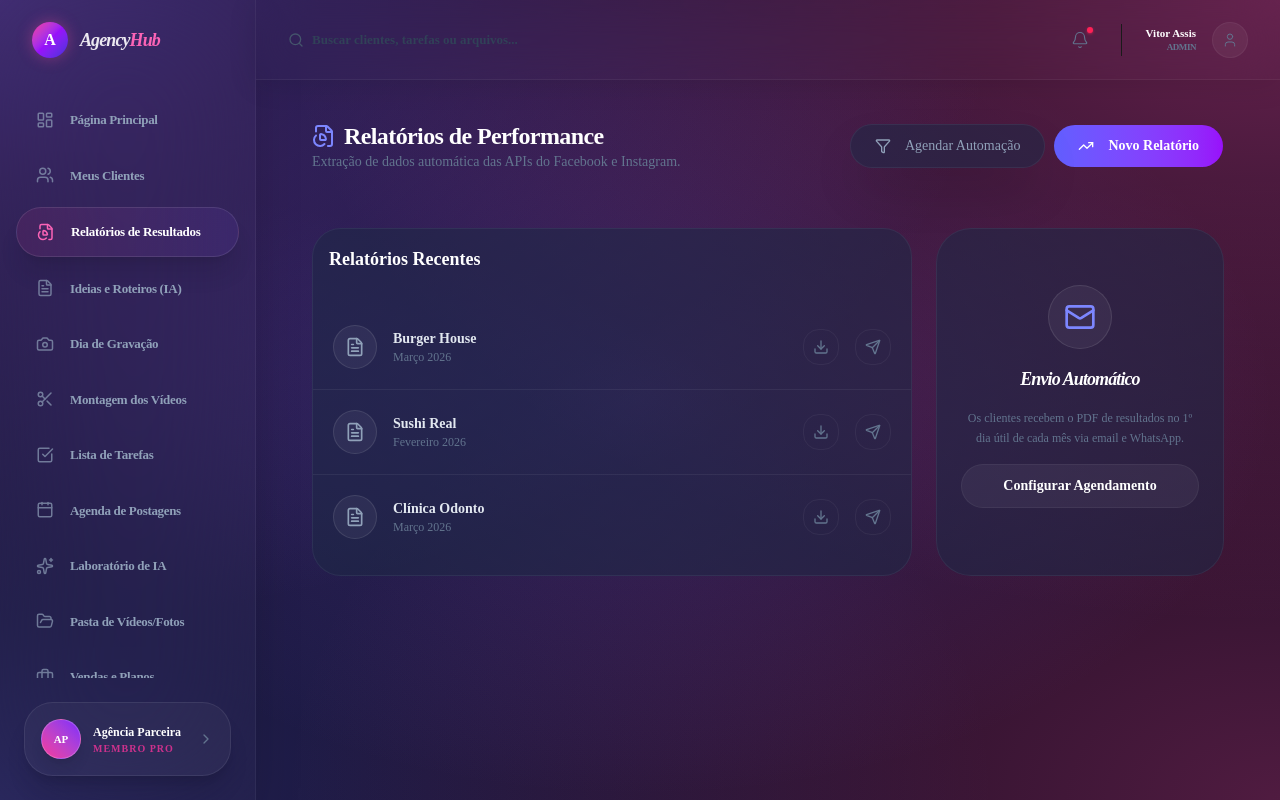
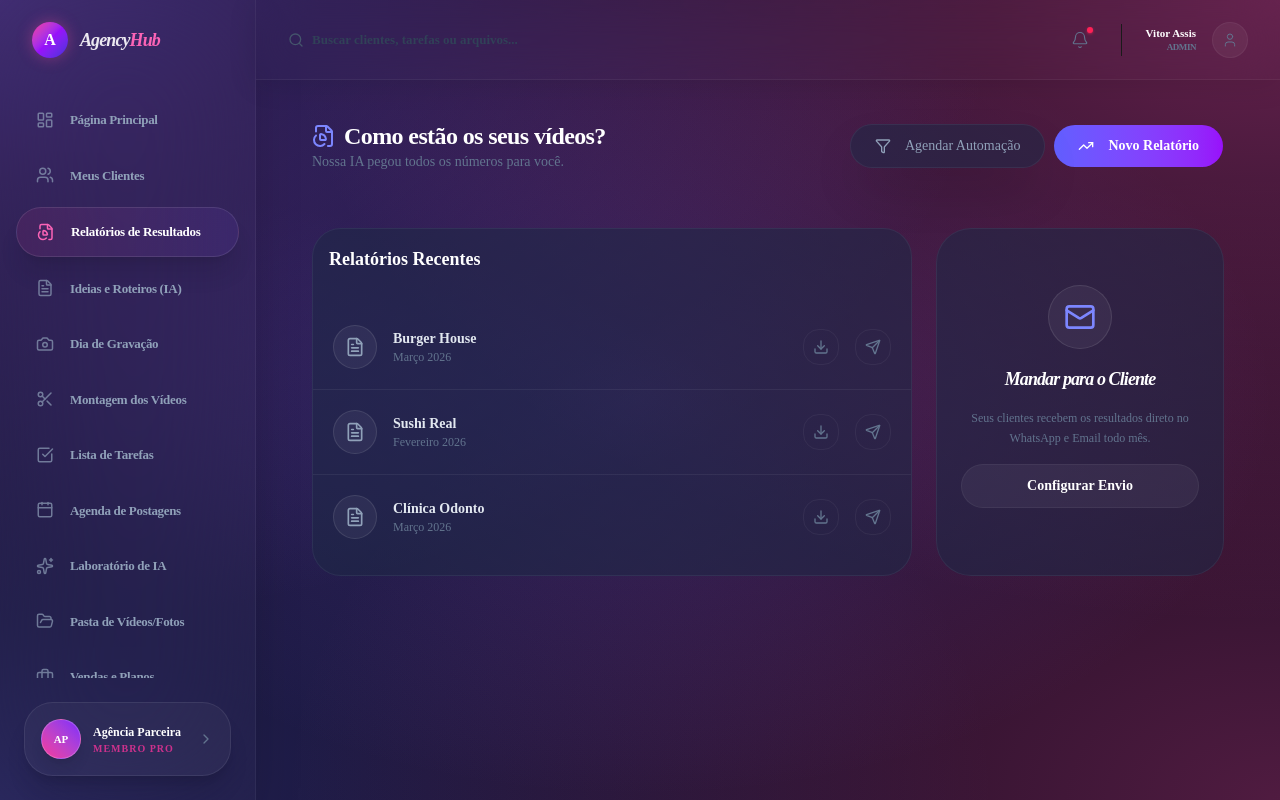
Before and after one commit to victordeassis6-creator/AGENCYHUB, a Next.js app: page /relatorios in a window 1280 px wide. Built offline with nearby package versions, Linux system fonts and the light colour scheme.

Commit message:
UX: Standardized 'Child-Friendly' language across all modules (v4.0)

```diff
--- a/app/clientes/page.tsx
+++ b/app/clientes/page.tsx
@@ -19,8 +19,8 @@ export default function ClientesPage() {
     <div className="space-y-10 lg:space-y-14 animate-fade-in-up">
       <div className="flex flex-col sm:flex-row sm:items-center justify-between gap-4 animate-fade-in-up">
         <div>
-          <h2 className="text-2xl font-bold tracking-tight text-white">Clientes</h2>
-          <p className="text-slate-500 text-sm">Gerencie todos os clientes da sua agência.</p>
+          <h2 className="text-2xl font-bold tracking-tight text-white">Meus Clientes</h2>
+          <p className="text-slate-500 text-sm">Lista de todas as empresas que você atende.</p>
         </div>
         <Button onClick={() => toast("Solicitar Novo Cliente")} className="btn-lift bg-gradient-to-r from-indigo-500 to-purple-600 hover:from-indigo-600 hover:to-purple-700 text-white shadow-lg shadow-indigo-500/25 rounded-xl">
           <Plus className="w-4 h-4 mr-2" /> Adicionar Cliente
--- a/app/relatorios/page.tsx
+++ b/app/relatorios/page.tsx
@@ -37,9 +37,9 @@ export default function ReportsPage() {
       <div className="flex flex-col sm:flex-row sm:items-center justify-between gap-4">
         <div>
           <h2 className="text-2xl font-bold tracking-tight text-white flex items-center gap-2">
-            <FilePieChart className="w-6 h-6 text-indigo-400" /> Relatórios de Performance
+            <FilePieChart className="w-6 h-6 text-indigo-400" /> Como estão os seus vídeos?
           </h2>
-          <p className="text-slate-500 text-sm font-medium">Extração de dados automática das APIs do Facebook e Instagram.</p>
+          <p className="text-slate-500 text-sm font-medium">Nossa IA pegou todos os números para você.</p>
         </div>
         <div className="flex gap-2">
            <Button variant="outline" className="glass border-white/10 text-slate-400 h-11 px-6 rounded-xl bg-transparent">
@@ -164,9 +164,9 @@ export default function ReportsPage() {
                 <div className="h-16 w-16 bg-white/5 rounded-full mx-auto flex items-center justify-center border border-white/10">
                    <Mail className="w-8 h-8 text-indigo-400" />
                 </div>
-                <h3 className="text-white font-bold italic text-lg tracking-tighter">Envio Automático</h3>
-                <p className="text-xs text-slate-500 leading-relaxed font-medium">Os clientes recebem o PDF de resultados no 1º dia útil de cada mês via email e WhatsApp.</p>
-                <Button className="w-full bg-white/5 hover:bg-white/10 border border-white/10 text-white font-bold h-11 rounded-xl">Configurar Agendamento</Button>
+                <h3 className="text-white font-bold italic text-lg tracking-tighter">Mandar para o Cliente</h3>
+                <p className="text-xs text-slate-500 leading-relaxed font-medium">Seus clientes recebem os resultados direto no WhatsApp e Email todo mês.</p>
+                <Button className="w-full bg-white/5 hover:bg-white/10 border border-white/10 text-white font-bold h-11 rounded-xl">Configurar Envio</Button>
              </div>
           </Card>
         </div>
```
